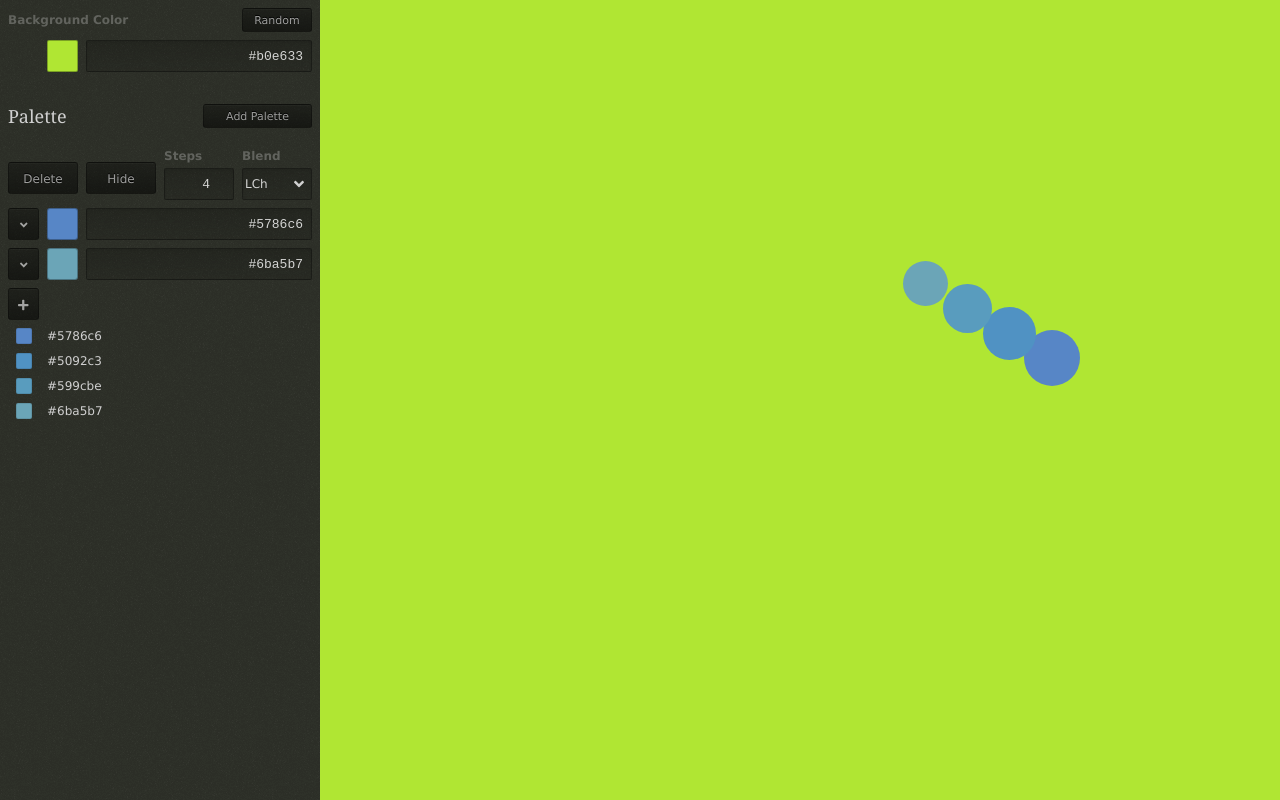
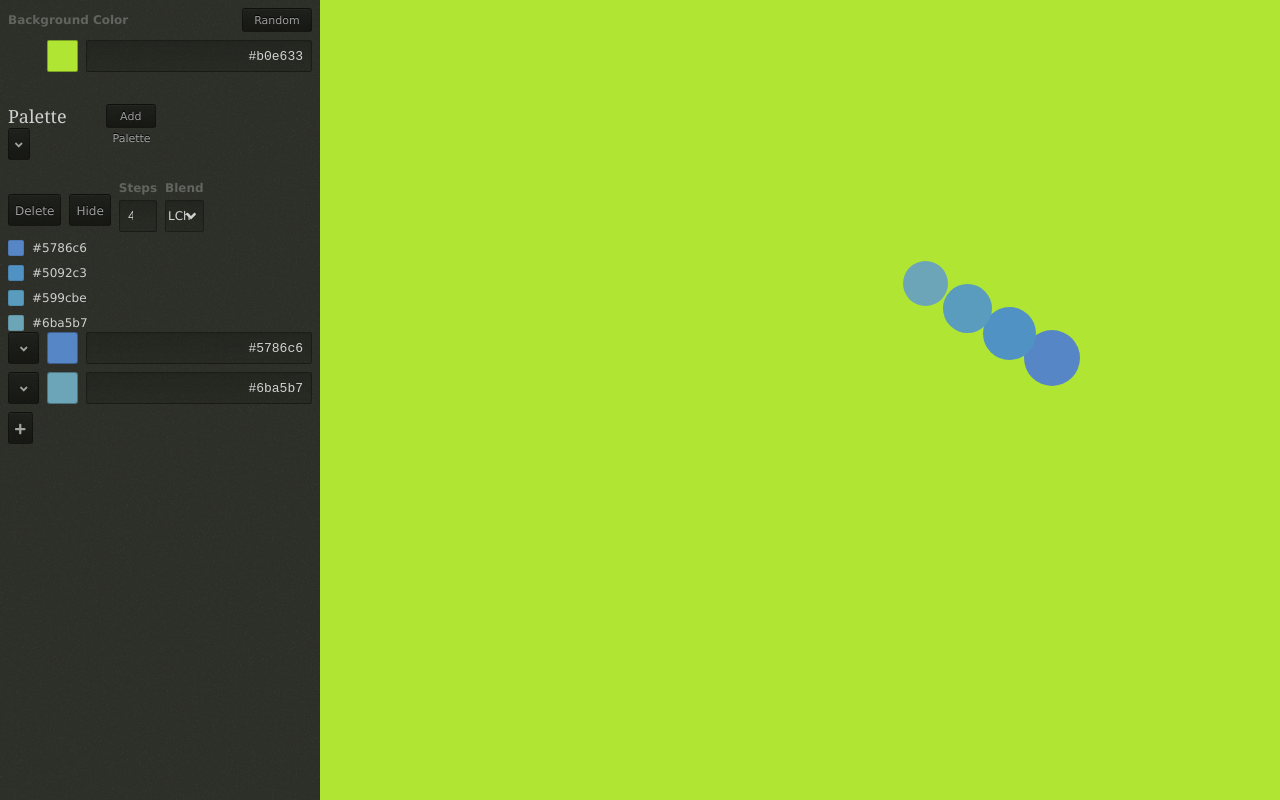
Before and after one commit to LoudBit/clutch, a Nuxt app: page / in a window 1280 px wide. Built offline with nearby package versions, Linux system fonts and the light colour scheme.

Commit message:
starting on the grid and list of colors, along with toggling open the palette input

```diff
--- a/assets/scss/_layout.scss
+++ b/assets/scss/_layout.scss
@@ -7,6 +7,8 @@ article, aside, figcaption, figure, footer, header, main, nav, section {
 .ui.grid {
   display: grid;
   gap: 8px 8px;
+  grid-template-columns: repeat(16, 1fr);
+  grid-template-rows: auto;
 }
 
 .ui.grid + .ui.grid {
--- a/components/PaletteInput.vue
+++ b/components/PaletteInput.vue
@@ -1,5 +1,11 @@
 <template>
   <div class="PaletteInput">
+    <div>
+      <button class="ui" @click="toggleOpen">
+        <font-awesome-icon icon="angle-down" />
+      </button>
+    </div>
+
     <div class="ui grid grid--palette-input">
       <div class="grid-area-delete">
         <br class="ui" />
@@ -32,6 +38,22 @@
         </div>
       </div>
     </div>
+    <div>
+      <div v-if="gridOrList === 'grid'">
+        <h6>Grid</h6>
+        <div v-for="(color, index) in inputColors" :key="index" class="palette-swatch-cell">
+          <span class="palette-swatch" :style="{ backgroundColor: color.hex() }" :title="color.hex()"></span>
+        </div>
+      </div>
+      <ul v-if="gridOrList === 'list'" class="ui list list-tight list--palette-colors">
+        <li v-for="(color, index) in inputColors" :key="index" class="ui grid grid--palette-colors">
+          <div class="palette-swatch-cell">
+            <span class="palette-swatch" :style="{ backgroundColor: color.hex() }" :title="color.hex()"></span>
+          </div>
+          <span>{{ color.hex() }}</span>
+        </li>
+      </ul>
+    </div>
     <ColorInput
       v-for="(color, i) in input.colors"
       :key="`color-${color.id}`"
@@ -44,16 +66,6 @@
       <button class="ui x-100" title="Add Color" @click="addColor()">
         <font-awesome-icon icon="plus" />
       </button>
-    </div>
-    <div>
-      <ul class="ui list list-tight list--palette-colors">
-        <li v-for="(color, index) in inputColors" :key="index" class="ui grid grid--palette-colors">
-          <div class="palette-swatch-cell">
-            <span class="palette-swatch" :style="{ backgroundColor: color.hex() }" :title="color.hex()"></span>
-          </div>
-          <span>{{ color.hex() }}</span>
-        </li>
-      </ul>
     </div>
   </div>
 </template>
@@ -73,6 +85,11 @@ export default {
     index: {
       type: Number,
       required: true
+    }
+  },
+  data() {
+    return {
+      gridOrList: 'list'
     }
   },
   computed: {
@@ -128,6 +145,9 @@ export default {
     },
     removeInput(ndx) {
       this.$store.commit('palette/removeInput', { index: this.index })
+    },
+    toggleOpen() {
+      this.open = !this.open
     }
   }
 }
```
